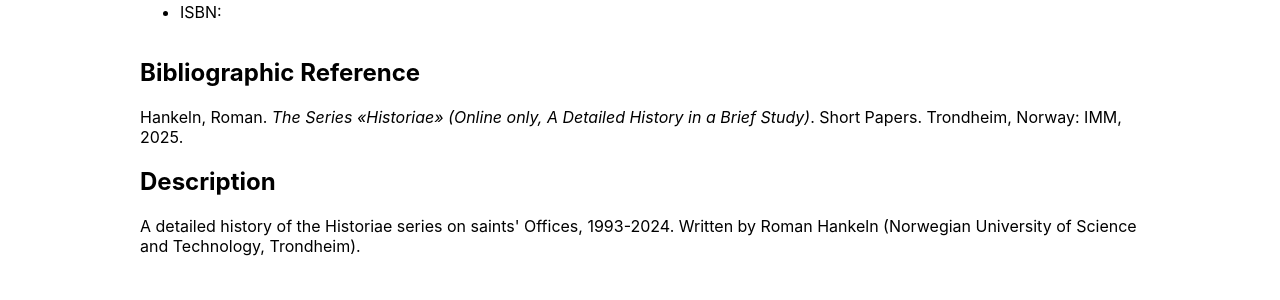
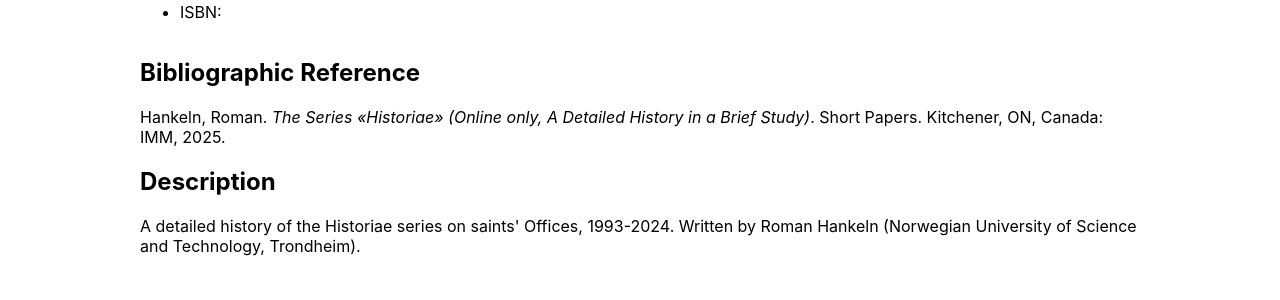
Before and after one commit to medieval-music/website, a Jekyll site: the page built from books/short_papers/Historiae_Series_Hankeln_2026.md, in a window 1280 px wide. Shown: the part 343-643 px from the top of the page. Built offline with Jekyll 4.4.1, drawn with Linux system fonts in a browser that asks for light colours.

Commit message:
Update Historiae_Series_Hankeln_2026.md

```diff
--- a/books/short_papers/Historiae_Series_Hankeln_2026.md
+++ b/books/short_papers/Historiae_Series_Hankeln_2026.md
@@ -2,7 +2,7 @@
 title: The Series «Historiae» (Online only, A Detailed History in a Brief Study)
 author: Hankeln, Roman
 year: 2025
-place: Trondheim, Norway
+place: Kitchener, ON, Canada
 pdf_url: https://drive.google.com/file/d/1bqFKn_b4udPThf4oPbBa5H3b49p67617/view?usp=sharing
 ---
 A detailed history of the Historiae series on saints' Offices, 1993-2024. Written by Roman Hankeln (Norwegian University of Science and Technology, Trondheim).
```
